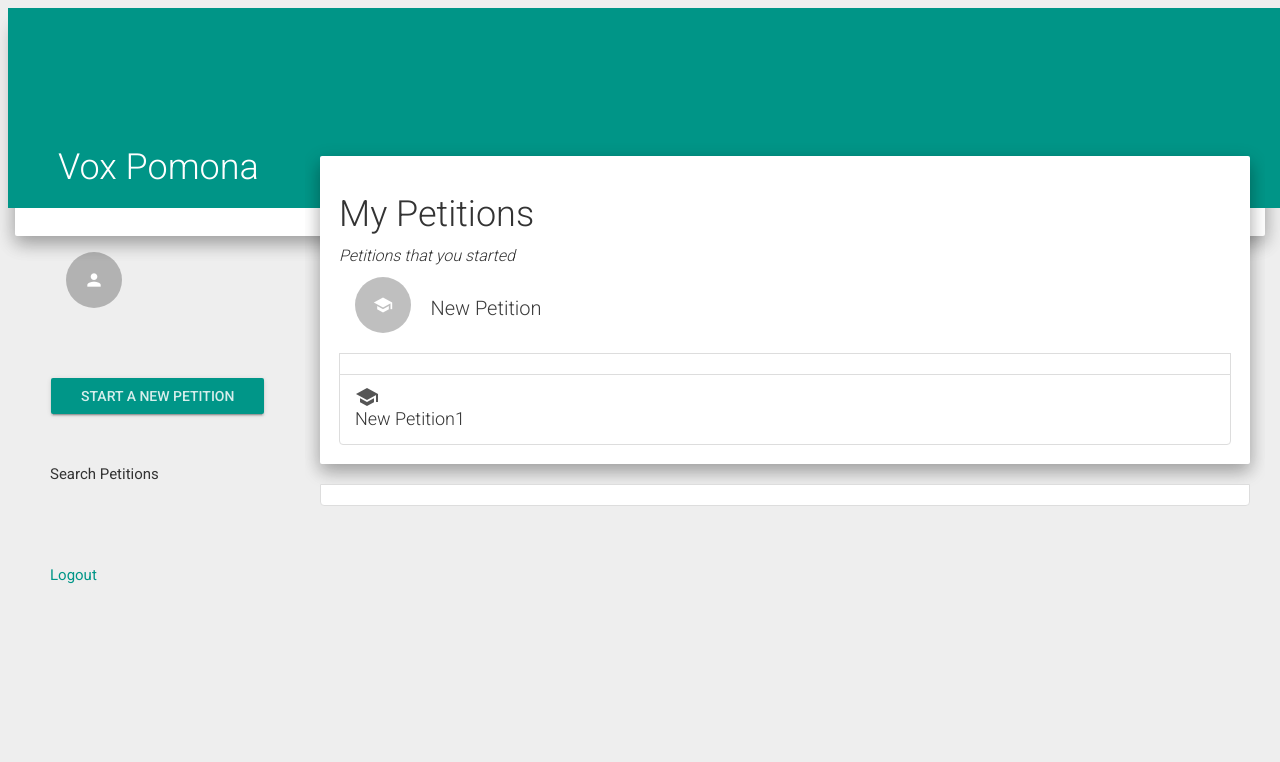
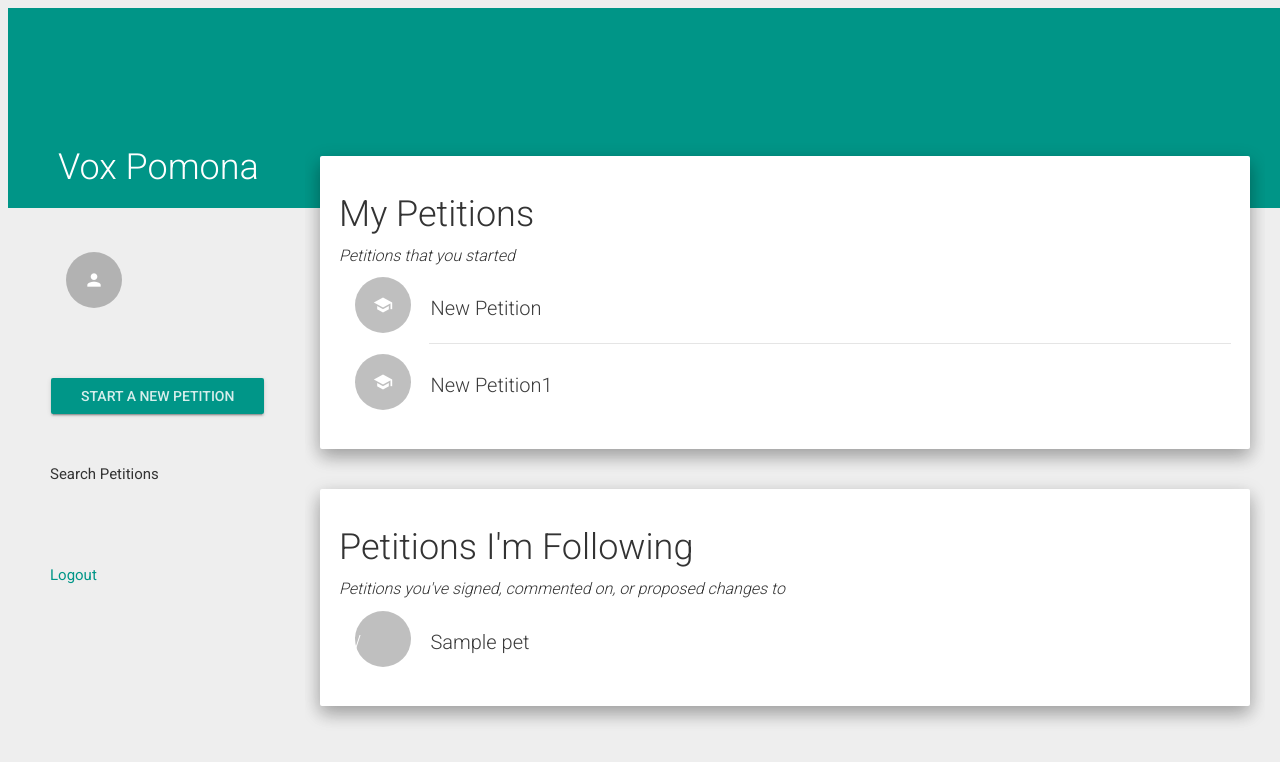
Before and after one commit to monohelix/VoxPomona, a Django app: template VoxPomona/templates/home.html in a window 1280 px wide. Shown: the top 762 px of the page. Run offline with Django 3.2, Linux system fonts and the light colour scheme; data comes from the database, SQL or seed files in the repository; tables that the repository leaves empty hold one stand-in row (values such as "Sample post"); the template is opened without the code that fills it: values that come from a table or form of the project are taken from there, most other values are stand-ins (such as "Sample title", 1, 10 or a date in 2020); some libraries are stand-ins or nearby versions.

Commit message:
home pet list clickable

```diff
--- a/VoxPomona/templates/home.html
+++ b/VoxPomona/templates/home.html
@@ -29,14 +29,16 @@
     <p><em>Petitions that you started</em></p>
     <div class="list-group">
       {% for pet in my_petitions %}
-        <a href="{{ pet.get_url }}"<div class="list-group-item">
+        <a href="{{ pet.get_url }}">
+          <div class="list-group-item">
             <div class="row-action-primary">
               <i class="material-icons">{{ pet.get_icon }}</i>
             </div>
             <div class="row-content">
               <h4 class="list-group-item-heading "> {{ pet.title }} </h4>
             </div>
-        </div> </a>
+          </div>
+        </a>
         {% if not forloop.last %}
           <div class="list-group-separator"></div>
         {% endif %}
@@ -49,6 +51,7 @@
     <p><em>Petitions you've signed, commented on, or proposed changes to</em></p>
     <div class="list-group">
       {% for pet in followed_petitions %}
+        <a href="{{ pet.get_url }}">
           <div class="list-group-item">
             <div class="row-action-primary">
               <i class="material-icons">{{ pet.get_icon }}</i>
@@ -57,6 +60,7 @@
               <h4 class="list-group-item-heading "> {{ pet.title }} </h4>
             </div>
           </div>
+        </a>
         {% if not forloop.last %}
           <div class="list-group-separator"></div>
         {% endif %}
```
Lines whose indentation alone changed are shown as unchanged.
